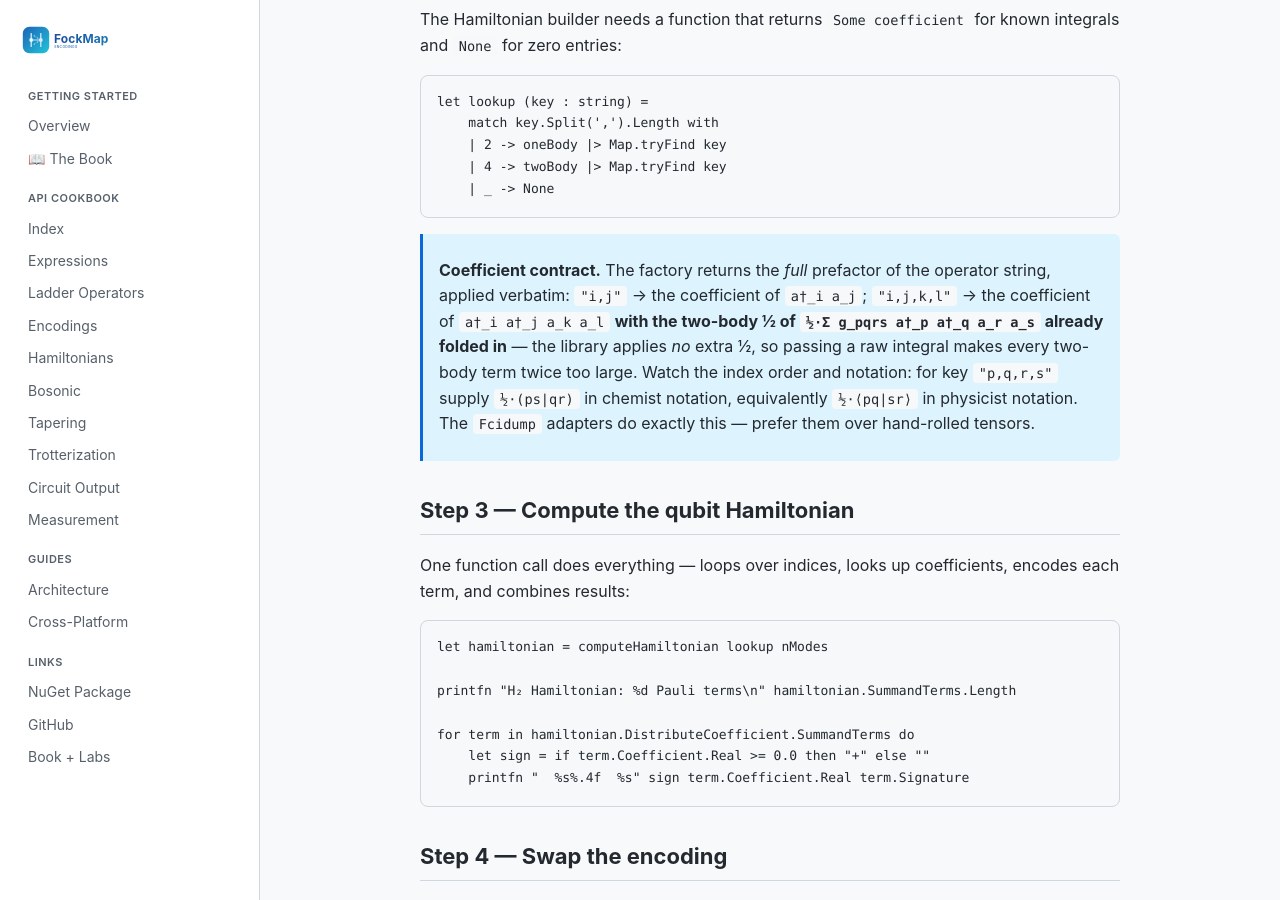
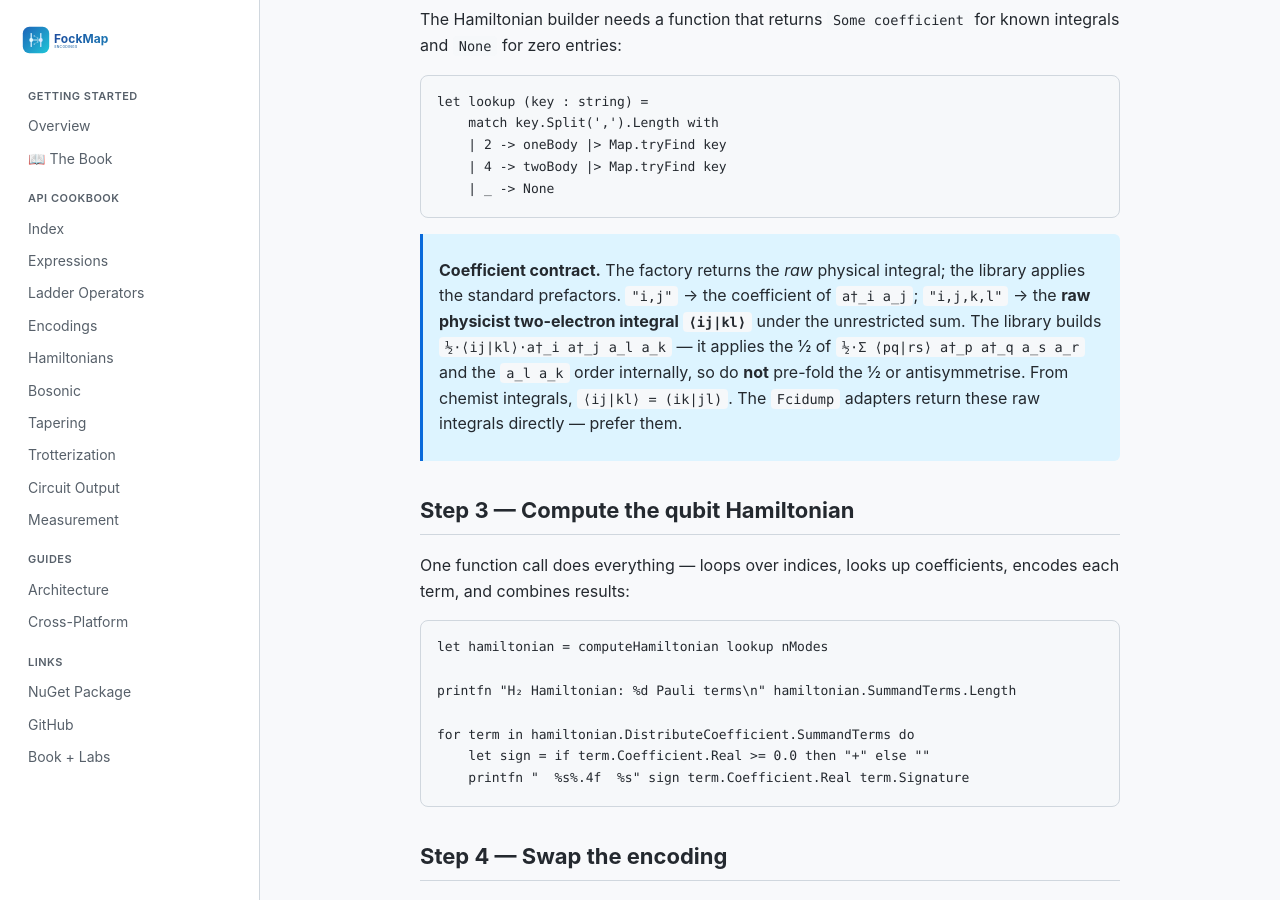
Before and after one commit to johnazariah/encodings, a Jekyll site: the page built from docs/guides/cookbook/10-building-hamiltonian.md, in a window 1280 px wide and 900 px high, scrolled down 1272 px. Built offline with Jekyll 4.4.1, drawn with Linux system fonts in a browser that asks for light colours; our own code applies the rules of GitHub Pages for plain Markdown files.

Commit message:
Hamiltonian: consume raw physicist integrals, apply ½ + a_s a_r internally
BREAKING (pre-1.0): the shared Hamiltonian constructor violated its documented
physical-integral contract. The docs state H = ½ Σ ⟨pq|rs⟩ a†_p a†_q a_s a_r with
zero dropping, but the code multiplied a†_i a†_j a_k a_l with no ½ (a vestigial
termCoefficient=0.5 was created but never applied), so callers had to pre-fold the
½ and swap indices. Minimal oracle: raw key "0,1,0,1"->1 gave -0.25 II + 0.25 IZ +
0.25 ZI - 0.25 ZZ; it now gives the documented 0.125 II - 0.125 IZ - 0.125 ZI +
0.125 ZZ.

Lockstep fix (all five builder surfaces + skeleton structural coefficients):
- New `twoBodyStructuralTerms` helper emits ½·a†_p a†_q a_s a_r for the raw
  physicist ⟨pq|rs⟩; used by sequential, parallel, cached, full skeleton, and sparse
  skeleton. `applyCoefficients` inherits it via the skeleton.
- FCIDUMP updated in lockstep: `toCoefficientFactory` / `toSpinOrbitalFactory` now
  return the raw ⟨pq|rs⟩ = (pr|qs) with spin(p)=spin(r), spin(q)=spin(s), no ½.
  CoreEnergy remains separate.
- Physics preserved: the reindexing of the unrestricted sum makes the total
  Hamiltonian identical. H₂/STO-3G electronic FCI ground stays -1.8523881736 Ha,
  IIII=-0.8121706072, four-body=0.0453026155, 1-norm=2.699278.
- Exact-zero filtering: Hamiltonian assembly (and applyCoefficients) drop
  numerical-zero residues (~1e-18 from fermionic cancellation), so H₂ has 15 terms
  not 23, and CostAnalysis reports weight 32 not 64.

Docs/tests:
- Documented the raw-integral contract on computeHamiltonian/computeHamiltonianWith
  and cookbook ch10; migration/release notes in CHANGELOG (raw 1/2 vs
  antisymmetrised 1/4). Corrected the ExchangeTerm operator-order doc.
- Updated the FCIDUMP half-factor test to the raw contract; replaced the inaccurate
  "PySCF 1.4 Bohr" fixture provenance claim.
- HamiltonianCoefficients: dense fermionic oracle now applies ½ + a_s a_r; the raw
  physicist tensor is verified to produce H₂ directly; a pre-adapted (½-folded)
  factory is verified to double-count (migration hazard); added no-numerical-zeros
  and five-builder-parity tests.

All 855 tests pass; dotnet fsdocs --strict passes.

Co-authored-by: Copilot App <223556219+Copilot@users.noreply.github.com>
Copilot-Session: b331c123-98a4-45df-ae55-9327cf48c4d5

````diff
--- a/docs/guides/cookbook/10-building-hamiltonian.md
+++ b/docs/guides/cookbook/10-building-hamiltonian.md
@@ -60,14 +60,13 @@ let lookup (key : string) =
     | _ -> None
 ```
 
-> **Coefficient contract.** The factory returns the *full* prefactor of the
-> operator string, applied verbatim: `"i,j"` → the coefficient of `a†_i a_j`;
-> `"i,j,k,l"` → the coefficient of `a†_i a†_j a_k a_l` **with the two-body ½ of
-> `½·Σ g_pqrs a†_p a†_q a_r a_s` already folded in** — the library applies *no*
-> extra ½, so passing a raw integral makes every two-body term twice too large.
-> Watch the index order and notation: for key `"p,q,r,s"` supply `½·(ps|qr)` in
-> chemist notation, equivalently `½·⟨pq|sr⟩` in physicist notation. The
-> `Fcidump` adapters do exactly this — prefer them over hand-rolled tensors.
+> **Coefficient contract.** The factory returns the *raw* physical integral; the
+> library applies the standard prefactors. `"i,j"` → the coefficient of `a†_i a_j`;
+> `"i,j,k,l"` → the **raw physicist two-electron integral `⟨ij|kl⟩`** under the
+> unrestricted sum. The library builds `½·⟨ij|kl⟩·a†_i a†_j a_l a_k` — it applies the
+> ½ of `½·Σ ⟨pq|rs⟩ a†_p a†_q a_s a_r` and the `a_l a_k` order internally, so do
+> **not** pre-fold the ½ or antisymmetrise. From chemist integrals, `⟨ij|kl⟩ = (ik|jl)`.
+> The `Fcidump` adapters return these raw integrals directly — prefer them.
 
 ## Step 3 — Compute the qubit Hamiltonian
 
````
Also changed, not shown: CHANGELOG.md, 4 other files.
